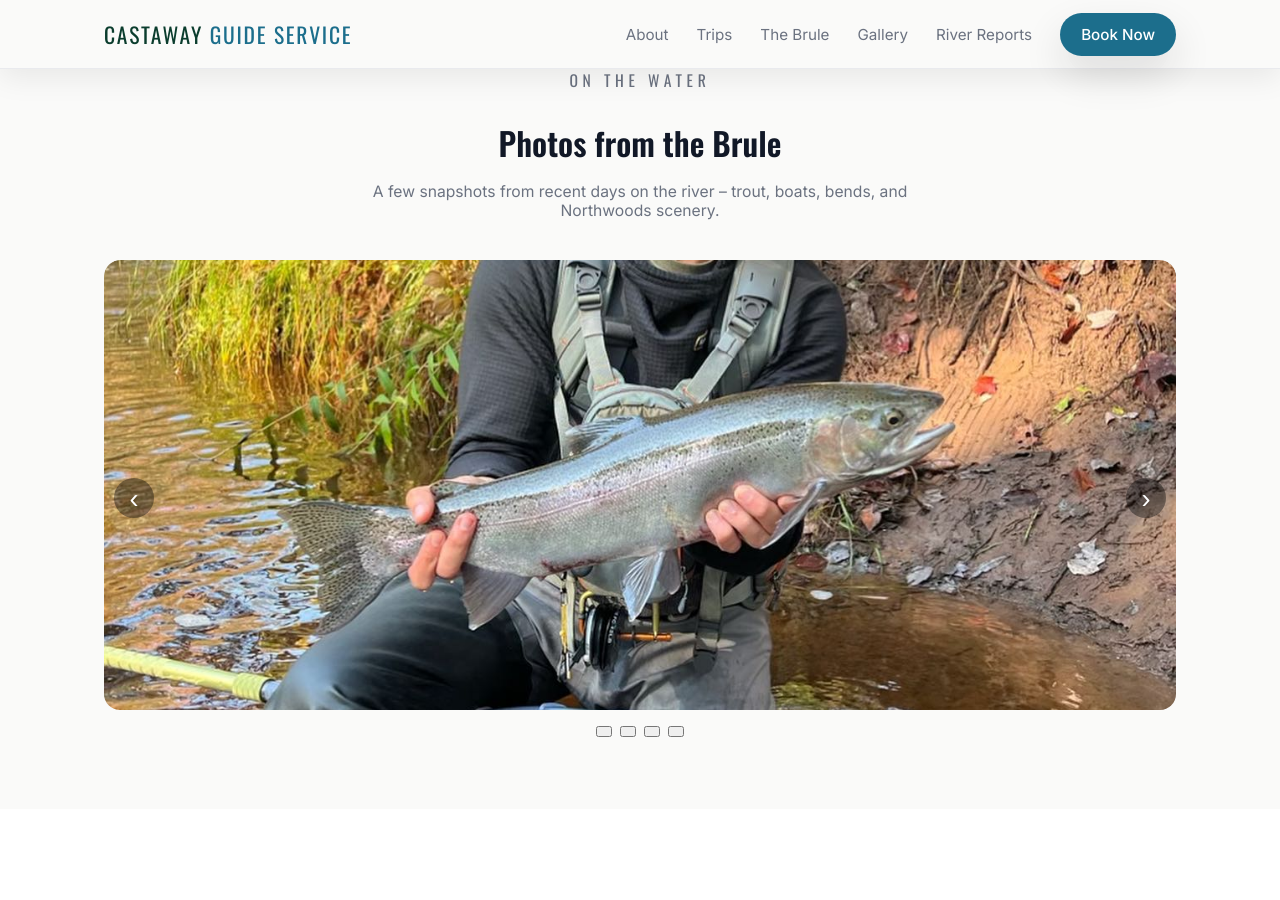
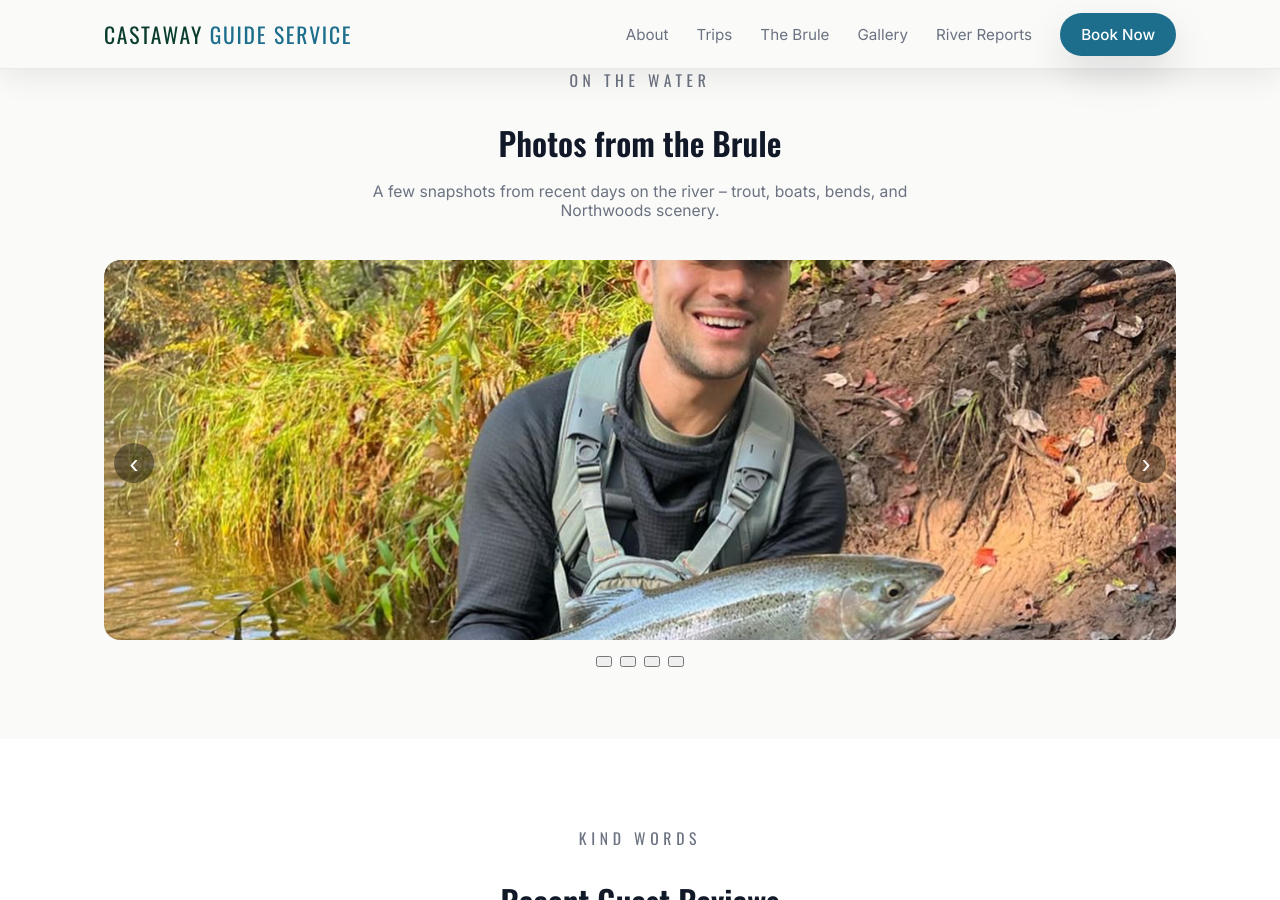
Before and after one commit to adamholden7/CastAwayGuideService, a Jekyll site: the page built from index.md, in a window 1280 px wide and 900 px high, scrolled down 3488 px. Built offline with Jekyll 4.4.1, drawn with Linux system fonts in a browser that asks for light colours.

Commit message:
Update styles.css

```diff
--- a/assets/css/styles.css
+++ b/assets/css/styles.css
@@ -1608,7 +1608,7 @@ a {
 
 .carousel-slide {
   min-width: 100%;
-  height: 450px;
+  height: 380px;           /* was 450px – a bit shorter helps */
   position: relative;
 }
 
@@ -1616,8 +1616,21 @@ a {
   width: 100%;
   height: 100%;
   object-fit: cover;
+  object-position: center 20%;  /* <-- shift framing up to keep heads in */
   display: block;
   border-radius: 1rem;
+}
+
+@media (max-width: 768px) {
+  .carousel-slide {
+    height: 280px;         /* was 300px */
+  }
+}
+
+@media (max-width: 480px) {
+  .carousel-slide {
+    height: 220px;         /* you can leave this as-is or lower a bit */
+  }
 }
 
 /* --- ARROWS --- */
```
